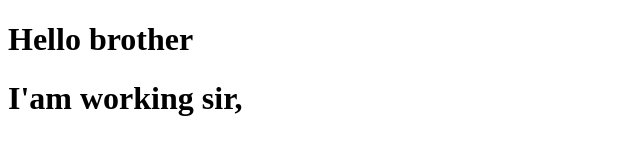
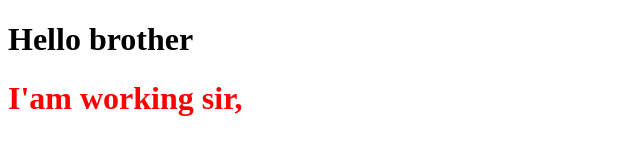
Before and after one commit to dev-shoag/my-first-website, a plain HTML site: page index.html in a window 1280 px wide. Shown: the whole page, without its empty margins (0-640 px from the left). Drawn offline with Linux system fonts and the light colour scheme.

Commit message:
final test

```diff
--- a/index.html
+++ b/index.html
@@ -9,7 +9,7 @@
     <div class="nav">
         <h1>Hello brother</h1>
         <div class="style">
-            <h1>I'am working sir,</h1>
+            <h1 style="color: red;">I'am working sir,</h1>
         </div>
     </div>
 </body>
```
